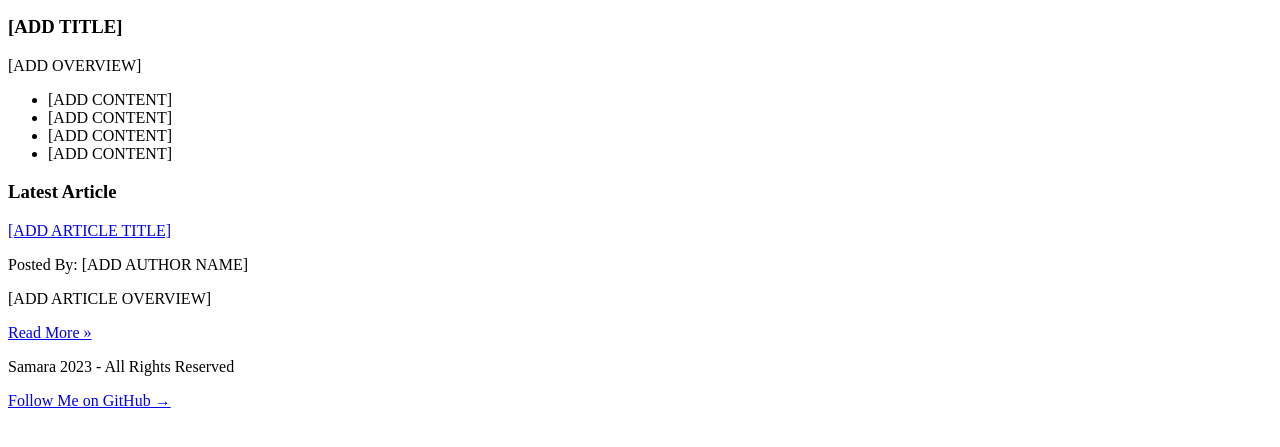
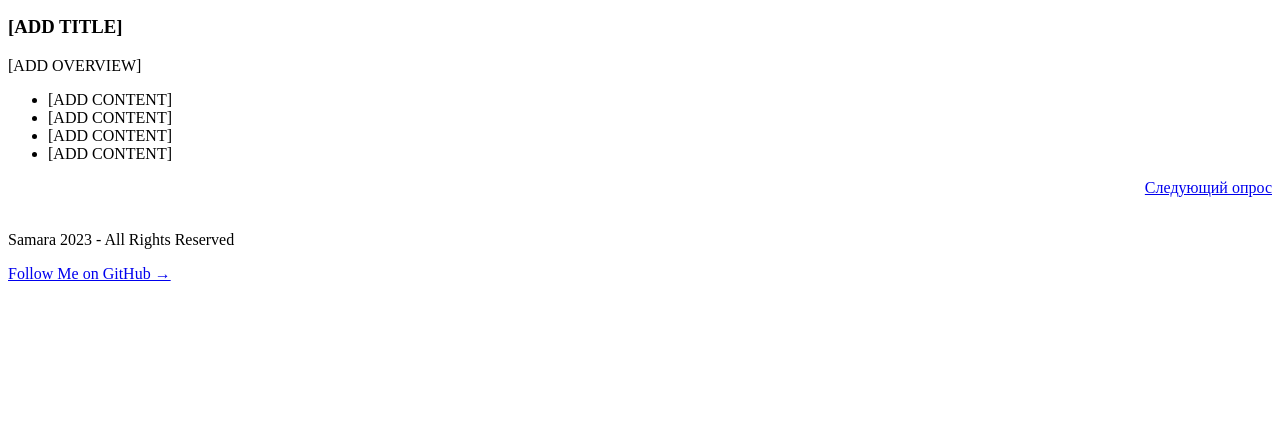
Before and after one commit to FFFSanchez/top_place, a Django app: template top_place/templates/blog/index.html in a window 1280 px wide. Shown: the part 282-729 px from the top of the page. Run offline with Django 4.2, Linux system fonts and the light colour scheme; the template is opened without the code that fills it, so the values that code supplies are empty; some libraries are stand-ins or nearby versions.

Commit message:
добавил кнопку следующего опроса, надо подумать как отключать возможность голосвать более 1  раза в опросе для юзера

```diff
--- a/top_place/templates/blog/index.html
+++ b/top_place/templates/blog/index.html
@@ -3,7 +3,11 @@
 {% block content %}
     <div id="featured-section">
         <h2>{{ text }}</h2>
-        <div id="circles" style="width:{% if choice_list.count == 2 %} 50%; {% elif choice_list.count == 3 %} 75%; {% else %} 100%; {% endif %}">
+        <div id="circles"
+             style="width:{% if choice_list.count == 2 %} 50%;
+                    {% elif choice_list.count == 3 %} 75%;
+                    {% else %} 100%;
+                    {% endif %}">
             {% for choice in choice_list %}
                 <div class="black-circle circle {% if forloop.first %}first{% endif %}">
                     <br>
@@ -32,11 +36,17 @@
         </div>
         <!--end frontpage-content-->
         <div id="latest-article" class="frontpage-section">
-            <h3>Latest Article</h3>
+            <div id="sidebar" style="float:right;">
+                <a class="sidebar-button" href="{% url 'blog:index' poll_id=0 %}">Следующий опрос</a>
+                <!--end hire-->
+            </div>
+            <br>
+            <br>
+            {% comment %} <h3>Latest Article</h3>
             <a class="article-title" href="#">[ADD ARTICLE TITLE]</a>
             <p class="meta">Posted By: [ADD AUTHOR NAME]</p>
             <p>[ADD ARTICLE OVERVIEW]</p>
-            <a class="read-more" href="#">Read More &raquo;</a>
+            <a class="read-more" href="#">Read More &raquo;</a> {% endcomment %}
         </div>
         <!--end frontpage-sidebar-->
     </div>
```
Lines whose indentation alone changed are shown as unchanged.
